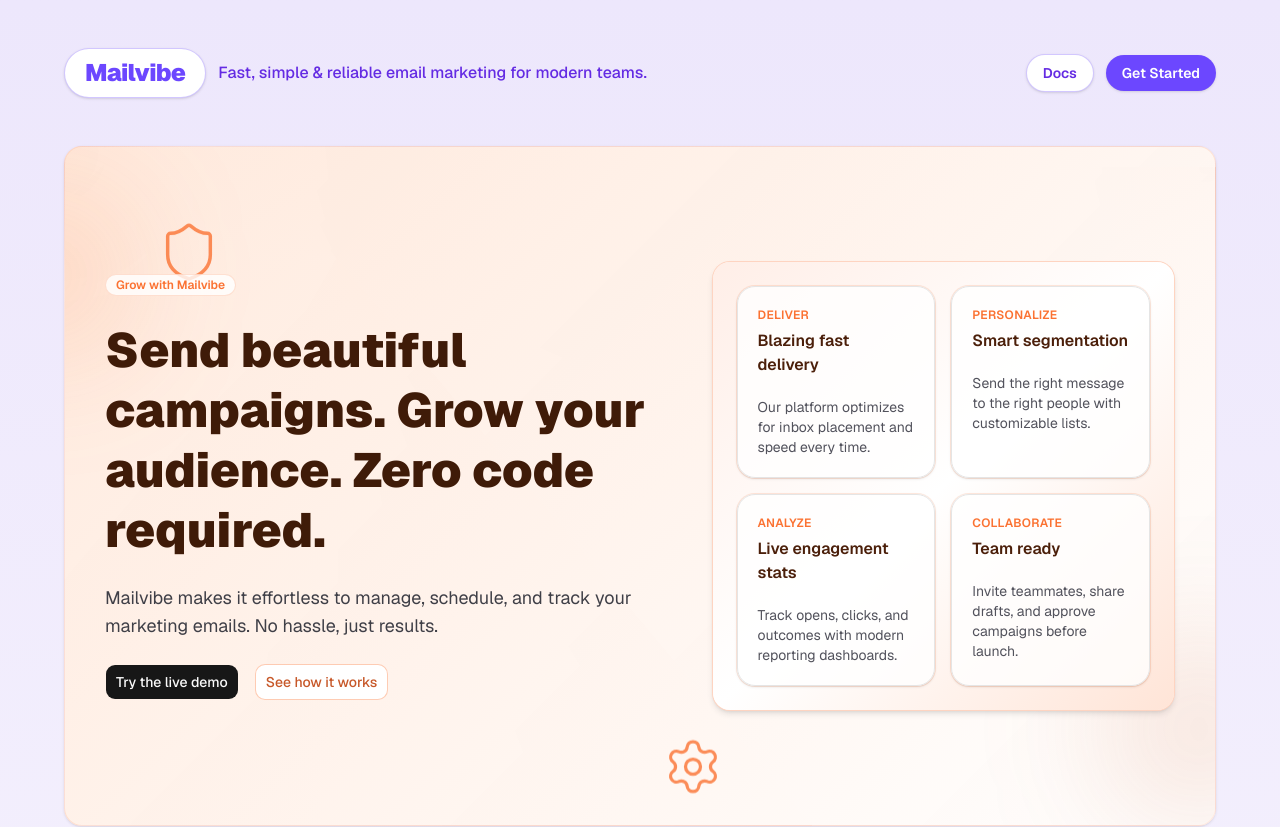
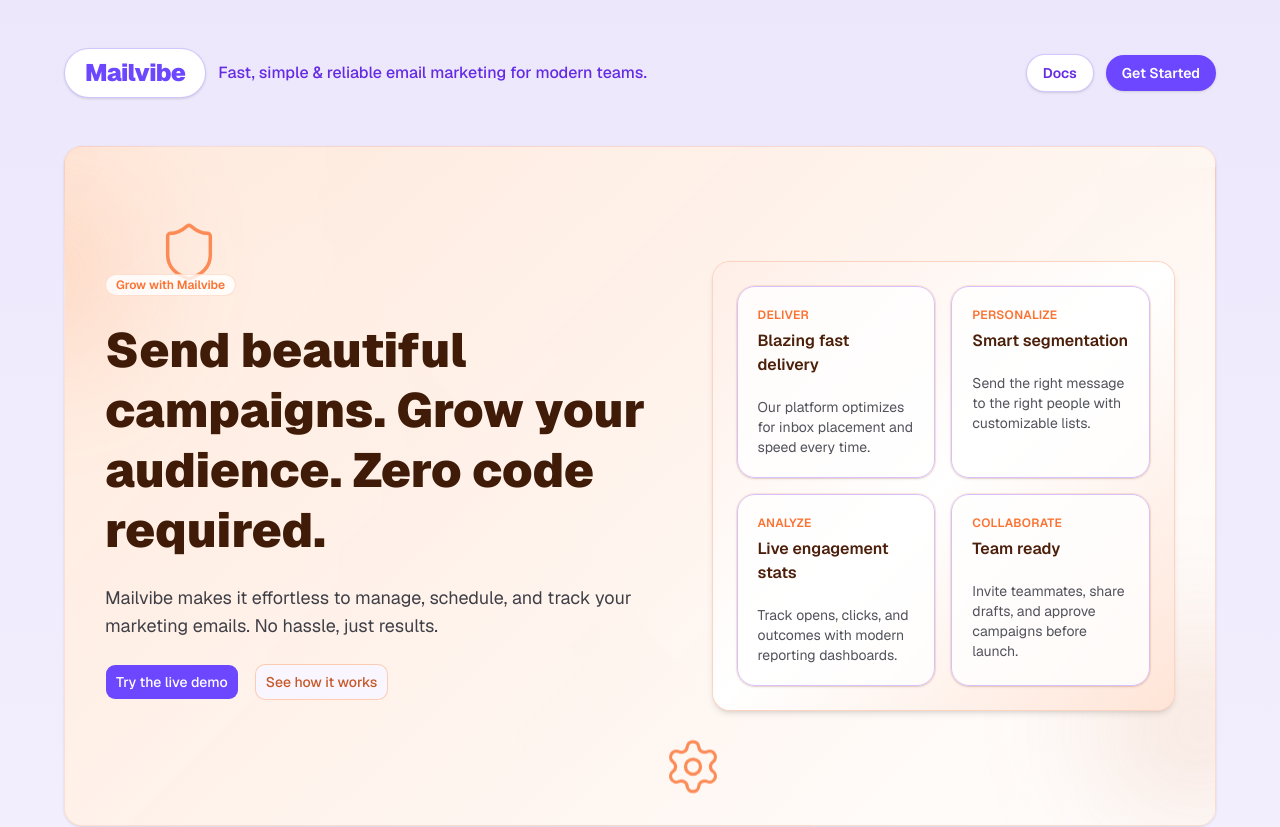
Before and after one commit to chiragbidx/next-portal-fxt, a Next.js app: page / in a window 1280 px wide. Shown: the top 827 px of the page. Built offline with nearby package versions, Linux system fonts and the light colour scheme.

Commit message:
Mailvibe theme: update global palette for purple aesthetic

```diff
--- a/app/globals.css
+++ b/app/globals.css
@@ -36,8 +36,6 @@
   --color-primary: var(--primary);
   --color-popover-foreground: var(--popover-foreground);
   --color-popover: var(--popover);
-  --color-card-foreground: var(--card-foreground);
-  --color-card: var(--card);
   --radius-sm: calc(var(--radius) * 0.6);
   --radius-md: calc(var(--radius) * 0.8);
   --radius-lg: var(--radius);
@@ -48,74 +46,77 @@
 }
 
 :root {
-  --card: oklch(1 0 0);
-  --card-foreground: oklch(0.145 0 0);
-  --popover: oklch(1 0 0);
-  --popover-foreground: oklch(0.145 0 0);
-  --primary: oklch(0.205 0 0);
-  --primary-foreground: oklch(0.985 0 0);
-  --secondary: oklch(0.97 0 0);
-  --secondary-foreground: oklch(0.205 0 0);
-  --muted: oklch(0.97 0 0);
-  --muted-foreground: oklch(0.556 0 0);
-  --accent: oklch(0.97 0 0);
-  --accent-foreground: oklch(0.205 0 0);
-  --destructive: oklch(0.577 0.245 27.325);
-  --border: oklch(0.922 0 0);
-  --input: oklch(0.922 0 0);
-  --ring: oklch(0.708 0 0);
-  --chart-1: oklch(0.809 0.105 251.813);
-  --chart-2: oklch(0.623 0.214 259.815);
-  --chart-3: oklch(0.546 0.245 262.881);
-  --chart-4: oklch(0.488 0.243 264.376);
-  --chart-5: oklch(0.424 0.199 265.638);
+  /* Mailvibe purples: main color #6c47ff, accent #642be3, lavender #ede7fc, mid #d6c2fa */
+  --card: #fff;
+  --card-foreground: #161032;
+  --popover: #fff;
+  --popover-foreground: #161032;
+  --primary: #6c47ff;
+  --primary-foreground: #fff;
+  --secondary: #ede7fc;
+  --secondary-foreground: #6c47ff;
+  --muted: #f6f3fe;
+  --muted-foreground: #8362c7;
+  --accent: #642be3;
+  --accent-foreground: #fff;
+  --destructive: #eb284f;
+  --border: #d6c2fa;
+  --input: #e5daf9;
+  --ring: #6c47ff;
+  --chart-1: #6c47ff;
+  --chart-2: #9b73fb;
+  --chart-3: #c5a5fa;
+  --chart-4: #e8defc;
+  --chart-5: #642be3;
   --radius: 0.625rem;
-  --sidebar: oklch(0.985 0 0);
-  --sidebar-foreground: oklch(0.145 0 0);
-  --sidebar-primary: oklch(0.205 0 0);
-  --sidebar-primary-foreground: oklch(0.985 0 0);
-  --sidebar-accent: oklch(0.97 0 0);
-  --sidebar-accent-foreground: oklch(0.205 0 0);
-  --sidebar-border: oklch(0.922 0 0);
-  --sidebar-ring: oklch(0.708 0 0);
-  --background: oklch(1 0 0);
-  --foreground: oklch(0.145 0 0);
+  --sidebar: #ede7fc;
+  --sidebar-foreground: #4a2c8f;
+  --sidebar-primary: #6c47ff;
+  --sidebar-primary-foreground: #fff;
+  --sidebar-accent: #f6f3fe;
+  --sidebar-accent-foreground: #642be3;
+  --sidebar-border: #d6c2fa;
+  --sidebar-ring: #6c47ff;
+  --background: #f9f6ff;
+  --foreground: #10042c;
 }
 
+/* DARK MODE - purples + soft backgrounds */
 .dark {
-  --background: oklch(0.145 0 0);
-  --foreground: oklch(0.985 0 0);
-  --card: oklch(0.205 0 0);
-  --card-foreground: oklch(0.985 0 0);
-  --popover: oklch(0.205 0 0);
-  --popover-foreground: oklch(0.985 0 0);
-  --primary: oklch(0.922 0 0);
-  --primary-foreground: oklch(0.205 0 0);
-  --secondary: oklch(0.269 0 0);
-  --secondary-foreground: oklch(0.985 0 0);
-  --muted: oklch(0.269 0 0);
-  --muted-foreground: oklch(0.708 0 0);
-  --accent: oklch(0.269 0 0);
-  --accent-foreground: oklch(0.985 0 0);
-  --destructive: oklch(0.704 0.191 22.216);
-  --border: oklch(1 0 0 / 10%);
-  --input: oklch(1 0 0 / 15%);
-  --ring: oklch(0.556 0 0);
-  --chart-1: oklch(0.809 0.105 251.813);
-  --chart-2: oklch(0.623 0.214 259.815);
-  --chart-3: oklch(0.546 0.245 262.881);
-  --chart-4: oklch(0.488 0.243 264.376);
-  --chart-5: oklch(0.424 0.199 265.638);
-  --sidebar: oklch(0.205 0 0);
-  --sidebar-foreground: oklch(0.985 0 0);
-  --sidebar-primary: oklch(0.488 0.243 264.376);
-  --sidebar-primary-foreground: oklch(0.985 0 0);
-  --sidebar-accent: oklch(0.269 0 0);
-  --sidebar-accent-foreground: oklch(0.985 0 0);
-  --sidebar-border: oklch(1 0 0 / 10%);
-  --sidebar-ring: oklch(0.556 0 0);
+  --background: #161032;
+  --foreground: #efeaff;
+  --card: #221951;
+  --card-foreground: #ede7fc;
+  --popover: #221951;
+  --popover-foreground: #ede7fc;
+  --primary: #9b73fb;
+  --primary-foreground: #fff;
+  --secondary: #2d225c;
+  --secondary-foreground: #ede7fc;
+  --muted: #2d225c;
+  --muted-foreground: #9b73fb;
+  --accent: #642be3;
+  --accent-foreground: #ede7fc;
+  --destructive: #fd4e81;
+  --border: #402b7b;
+  --input: #2d225c;
+  --ring: #9b73fb;
+  --chart-1: #6c47ff;
+  --chart-2: #9b73fb;
+  --chart-3: #c5a5fa;
+  --chart-4: #e8defc;
+  --chart-5: #642be3;
+  --sidebar: #221951;
+  --sidebar-foreground: #f1e9ff;
+  --sidebar-primary: #6c47ff;
+  --sidebar-primary-foreground: #ede7fc;
+  --sidebar-accent: #2d225c;
+  --sidebar-accent-foreground: #9b73fb;
+  --sidebar-border: #402b7b;
+  --sidebar-ring: #9b73fb;
 }
 
+/* Base resets & font */
 @layer base {
   * {
     @apply border-border outline-ring/50;
```
